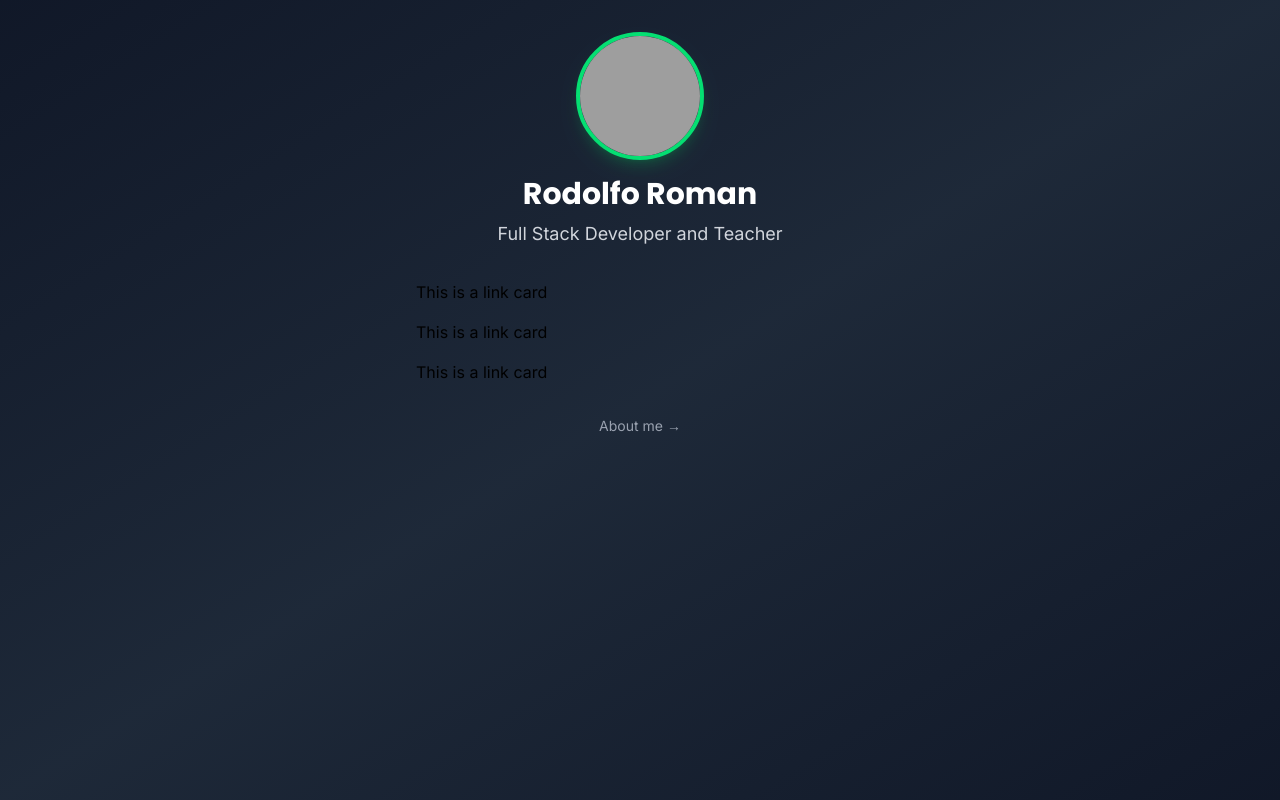
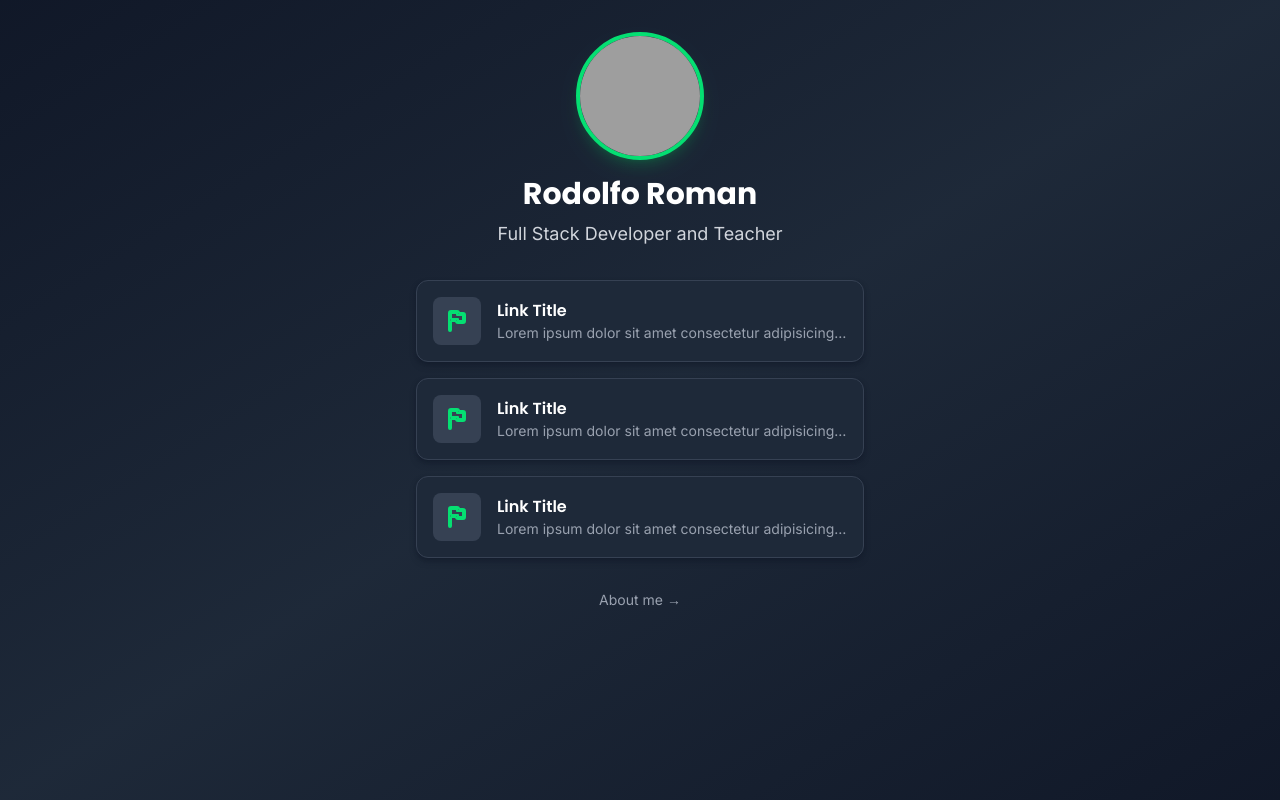
Before and after one commit to rromanv/linktree-vue-clone, a Vue app: page / in a window 1280 px wide. Built offline with nearby package versions, Linux system fonts and the light colour scheme; grey boxes are pictures that could not be loaded.

Commit message:
Added basic layout LinkCard

```diff
--- a/src/components/LinkCard.vue
+++ b/src/components/LinkCard.vue
@@ -1,3 +1,35 @@
 <template>
-  <p>This is a link card</p>
+  <a
+    href="#"
+    target="_blank"
+    rel="noopener noreferrer"
+    class="flex w-full items-center gap-4 rounded-xl border border-gray-700 bg-gray-800 p-4 shadow-md shadow-gray-900/50 transition-all duration-300 hover:scale-[1.02] hover:border-green-600 hover:shadow-xl hover:shadow-green-500/20"
+  >
+    <!-- Icon Container -->
+    <div
+      class="flex h-12 w-12 shrink-0 items-center justify-center rounded-lg bg-gray-700 text-green-400"
+    >
+      <svg
+        viewBox="0 0 24 24"
+        fill="none"
+        stroke=" currentColor"
+        class="h-6 w-6"
+      >
+        <path
+          stroke-linecap="round"
+          stroke-linejoin="round"
+          stroke-width="2"
+          d="M6 12v9a1 1 0 0 1-2 0V4c0-1.1.9-2 2-2h6c1.1 0 1.999.9 1.999 2H18a2 2 0 0 1 2 2v6a2 2 0 0 1-2 2h-5a2 2 0 0 1-1.997-2zm0-8v6h7v2h5.002V6H12V4z"
+        />
+      </svg>
+    </div>
+
+    <!-- Text Content -->
+    <div class="min-w-0 flex-1">
+      <h3 class="truncate font-display font-semibold text-white">Link Title</h3>
+      <p class="truncate text-sm text-gray-400">
+        Lorem ipsum dolor sit amet consectetur adipisicing elit.
+      </p>
+    </div>
+  </a>
 </template>
```
